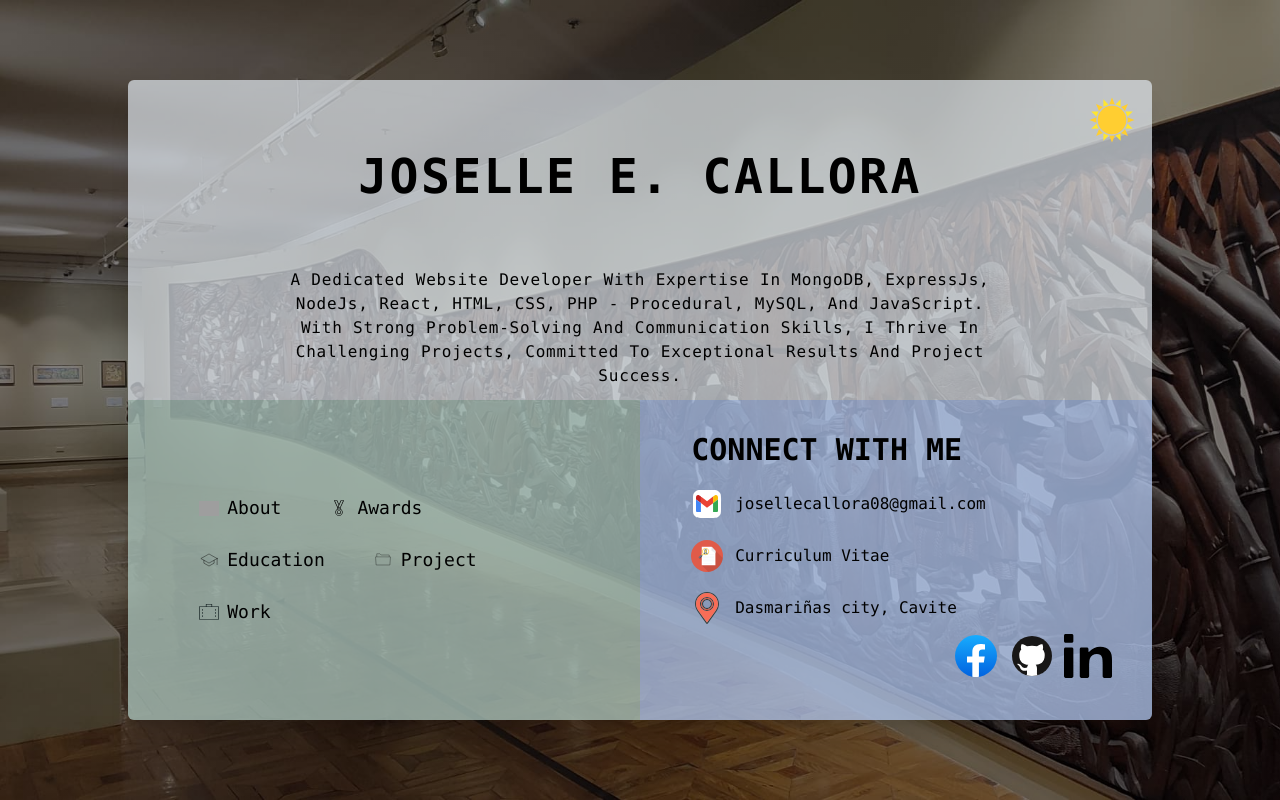
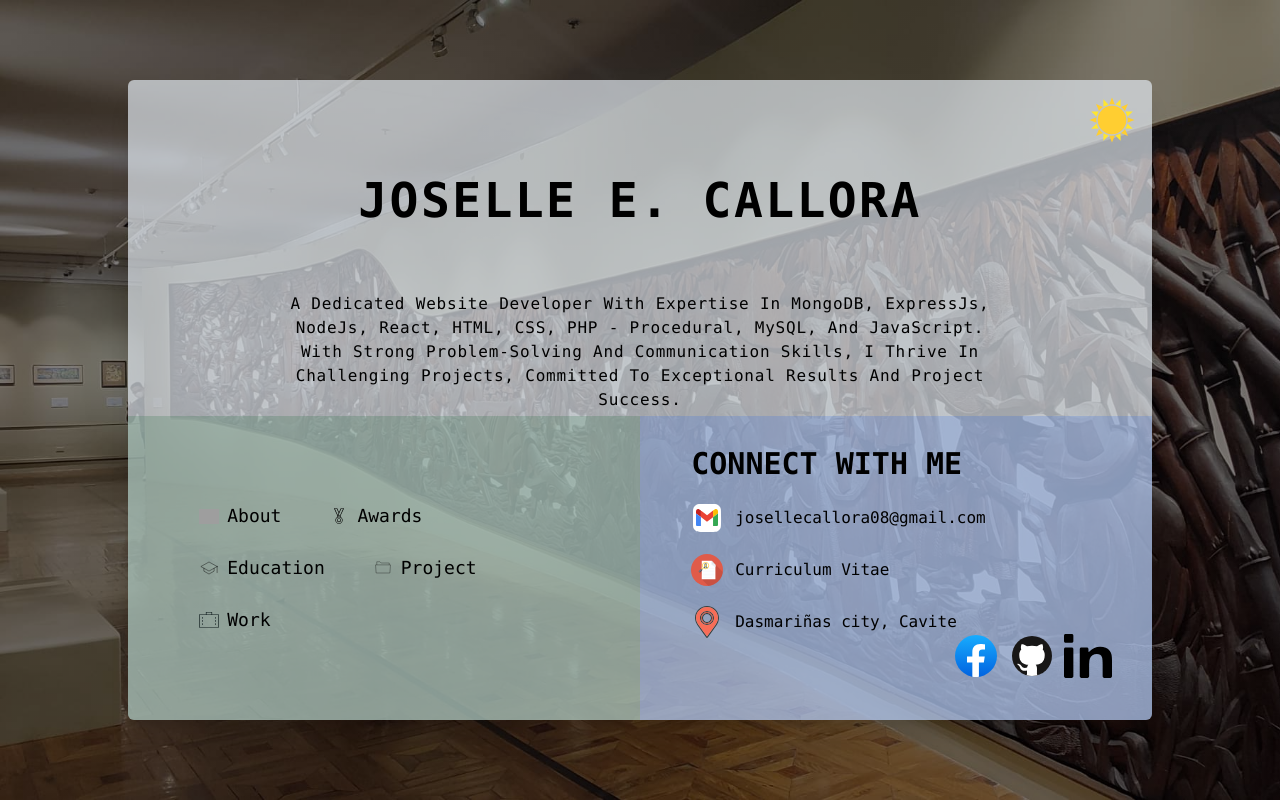
Before and after one commit to josellecallora08/portfolio, a React (Vite) app: page / in a window 1280 px wide. Built offline with nearby package versions, Linux system fonts and the light colour scheme; grey boxes are pictures that could not be loaded.

Commit message:
Made small changes

```diff
--- a/src/component/Work.jsx
+++ b/src/component/Work.jsx
@@ -6,7 +6,7 @@ import d_work from '/work-dark-icon.svg'
 
 const Work = ({workModal, setWorkModal, is_theme_dark}) => {
   return (
-    <section id="work" className={`${workModal ? 'open' : 'fade-out hidden'} justify-center items-center w-full h-full`}>
+    <section id="work" className={`absolute ${workModal ? 'open' : 'fade-out hidden'} justify-center items-center w-full h-full`}>
       <div className={`relative w-screen h-screen grid grid-rows-2 md:flex md:flex-wrap md:w-3/5 md:h-4/5 m-auto rounded-md bg-slate-200/50 md:bg-slate-200/50 dark:bg-black/50 duration-500 shadow-xl`} >
         <h2 className='flex justify-start gap-2 w-4/5 mx-auto h-fit py-10 text-2xl md:text-4xl uppercase font-semibold font-mono group cursor-default tracking-widest dark:text-slate-300 bounce'>
           <img src={is_theme_dark ? d_work : work} className='w-8 h-8 md:w-16 md:h-10' alt="" /> Work
--- a/src/index.css
+++ b/src/index.css
@@ -7,7 +7,6 @@ body{
     background-size: cover;
     background-repeat: no-repeat;
     background-attachment: fixed;
-    height: fit-content;
 }
 
 .fade-out{
--- a/src/page/Home.jsx
+++ b/src/page/Home.jsx
@@ -115,7 +115,7 @@ const Home = () => {
   return (
     <div className={`w-full h-screen grid self-center`}>
        <div className={`relative w-screen h-screen flex flex-col rounded-md shadow-xl bg-slate-200/50 md:bg-slate-200/70 m-auto md:flex-col md:w-4/5 md:h-4/5 dark:bg-black/80 open-card ${awardsModal || aboutModal || educationModal || projectModal || workModal ? 'duration-500 hidden' : 'md:flex open'}`}>
-            <div className={`w-4/5 h-2/5 md:w-full md:h-3/6 flex items-center justify-center  m-auto text-center  bounce`}>
+            <div className={`w-4/5 h-2/5 md:w-full md:h-3/6 flex mt-8 items-center justify-center  m-auto text-center  bounce`}>
                 <article className='mt-8'>
                     <h1 className='text-2xl md:text-5xl uppercase tracking-wider font-black font-mono dark:text-slate-300 cursor-default show'>Joselle E. Callora</h1>
                     <p className='text-xs md:text-base lg:text-md text-center md:w-4/5 m-auto dark:text-slate-300 md:px-10 py-5 tracking-wider capitalize font-mono up cursor-default' >
```
